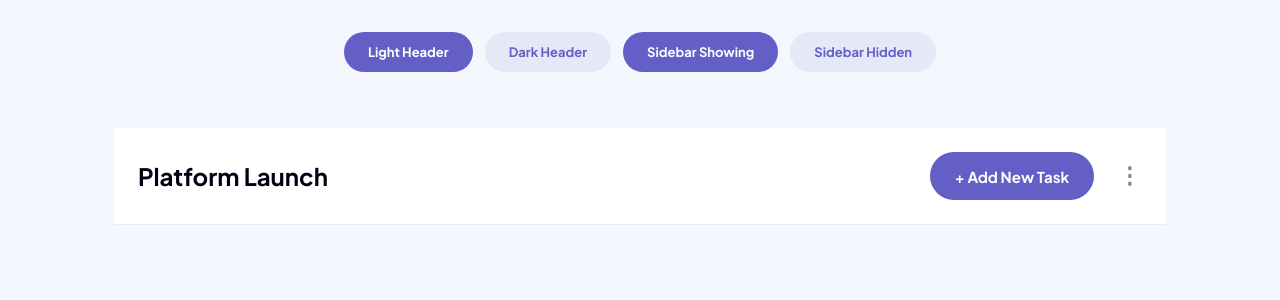
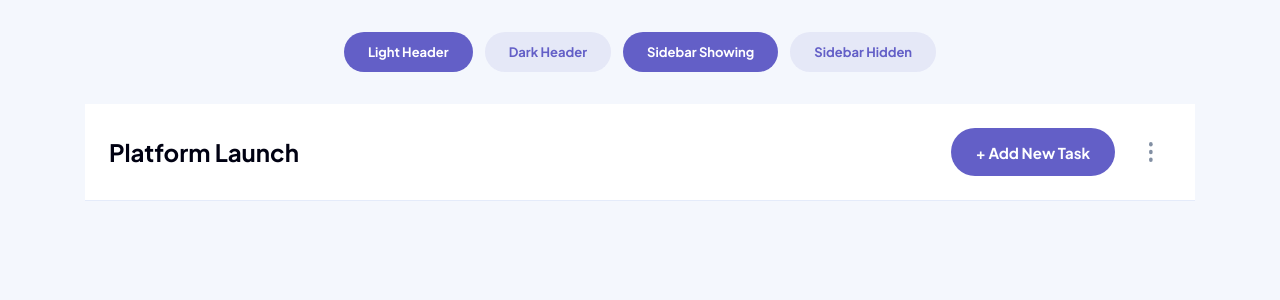
Before and after one commit to kwadjo-wusu-ansah/Kanban-Task-Management, a React (Vite) app: page / in a window 1280 px wide. Shown: the top 300 px of the page. Built offline with nearby package versions, Linux system fonts and the light colour scheme.

Commit message:
fix(header): correct showing/hidden desktop sizing and layout widths

```diff
--- a/src/App.module.css
+++ b/src/App.module.css
@@ -14,12 +14,18 @@
 }
 
 .canvas {
-  border-radius: var(--radius-8);
-  overflow: hidden;
   margin-inline: auto;
-  max-width: 1100px;
-  min-height: 220px;
-  padding: var(--space-6);
+  min-height: 97px;
+  padding: 0;
+  width: 100%;
+}
+
+.canvasSidebarVisible {
+  max-width: 1110px;
+}
+
+.canvasSidebarHidden {
+  max-width: 1360px;
 }
 
 .canvasLight {
--- a/src/App.tsx
+++ b/src/App.tsx
@@ -26,7 +26,13 @@ function App() {
         </Button>
       </header>
 
-      <section className={classNames(styles.canvas, headerMode === 'dark' ? styles.canvasDark : styles.canvasLight)}>
+      <section
+        className={classNames(
+          styles.canvas,
+          headerMode === 'dark' ? styles.canvasDark : styles.canvasLight,
+          isSidebarVisible ? styles.canvasSidebarVisible : styles.canvasSidebarHidden,
+        )}
+      >
         <Header boardName="Platform Launch" mode={headerMode} sidebarVisible={isSidebarVisible} />
       </section>
     </main>
--- a/src/components/Header/Header.module.css
+++ b/src/components/Header/Header.module.css
@@ -1,9 +1,10 @@
 .header {
   align-items: center;
+  block-size: 97px;
   border-block-end: 1px solid transparent;
   display: flex;
+  inline-size: 100%;
   justify-content: space-between;
-  min-block-size: 97px;
 }
 
 .light {
@@ -17,11 +18,11 @@
 }
 
 .sidebarVisible {
-  padding-inline: var(--space-6);
+  padding-inline: var(--space-6) var(--space-8);
 }
 
 .sidebarHidden {
-  padding-inline-end: var(--space-6);
+  padding-inline-end: var(--space-8);
 }
 
 .leadingGroup {
@@ -35,8 +36,8 @@
   block-size: 97px;
   border-inline-end: 1px solid transparent;
   display: flex;
-  inline-size: 300px;
-  padding-inline-start: 34px;
+  inline-size: 261px;
+  padding-inline-start: var(--space-8);
 }
 
 .light .logoSlot {
@@ -59,7 +60,7 @@
   line-height: var(--line-height-compact);
   margin: 0;
   overflow: hidden;
-  padding-inline-start: var(--space-6);
+  padding-inline-start: var(--space-8);
   text-overflow: ellipsis;
   white-space: nowrap;
 }
@@ -80,6 +81,7 @@
 }
 
 .addTaskButton {
+  inline-size: 164px;
   min-inline-size: 164px;
 }
 
```
